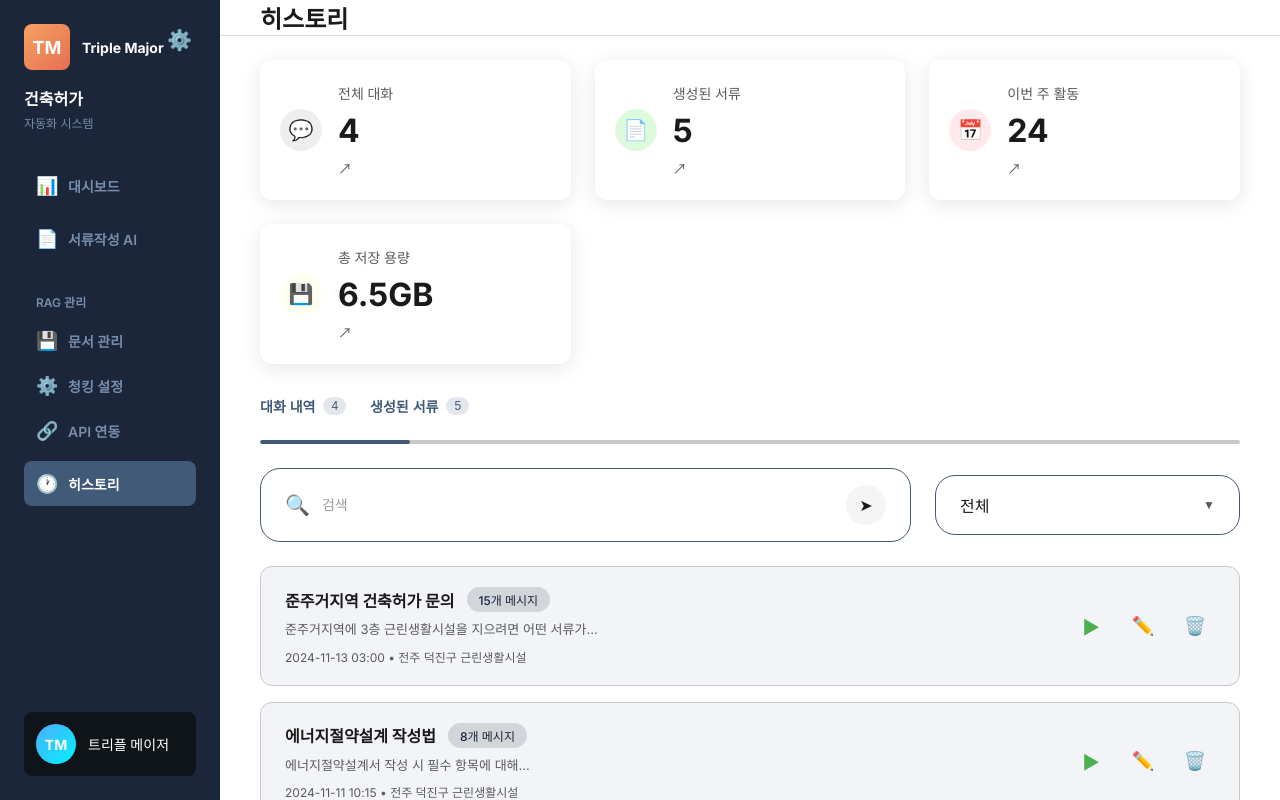
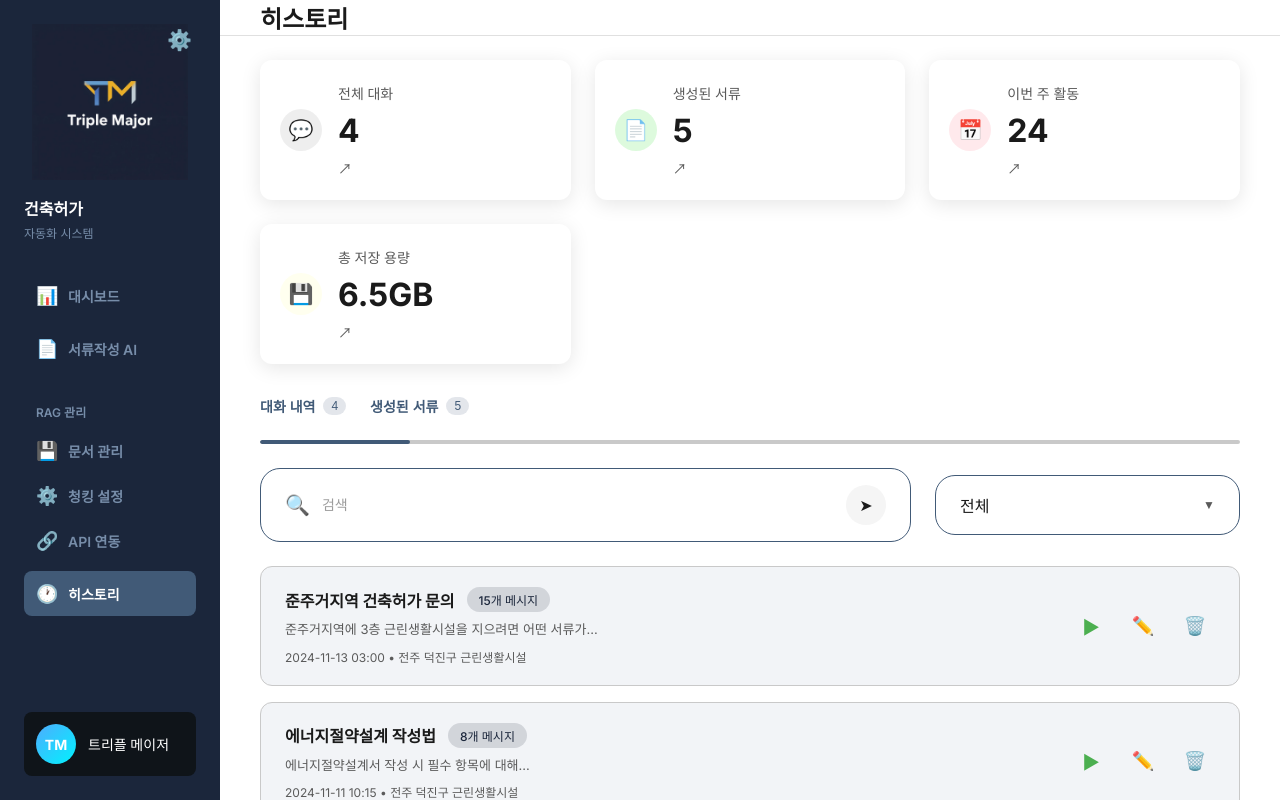
Before and after one commit to Yoo-SH/twinsolution_co, a React (Vite) app in the folder frontend/: page /history in a window 1280 px wide. Built offline with nearby package versions, Linux system fonts and the light colour scheme.

Commit message:
로고 수정

```diff
--- a/frontend/src/components/Sidebar.css
+++ b/frontend/src/components/Sidebar.css
@@ -18,28 +18,14 @@
 .logo {
   display: flex;
   align-items: center;
-  gap: 12px;
+  justify-content: center;
   margin-bottom: 16px;
 }
 
-.logo-icon {
-  width: 46px;
-  height: 46px;
-  background: linear-gradient(135deg, #f4a261, #e76f51);
-  border-radius: 8px;
-  display: flex;
-  align-items: center;
-  justify-content: center;
-  font-weight: bold;
-  font-size: 18px;
-  color: white;
-}
-
-.logo-text h1 {
-  font-size: 14px;
-  font-weight: 700;
-  color: white;
-  margin: 0;
+.logo-image {
+  width: 156px;
+  height: auto;
+  object-fit: contain;
 }
 
 .project-info {
--- a/frontend/src/components/Sidebar.tsx
+++ b/frontend/src/components/Sidebar.tsx
@@ -21,10 +21,7 @@ const Sidebar = () => {
     <aside className="sidebar">
       <div className="sidebar-header">
         <div className="logo">
-          <div className="logo-icon">TM</div>
-          <div className="logo-text">
-            <h1>Triple Major</h1>
-          </div>
+          <img src="/triplemahorlogo.png" alt="Triple Major Logo" className="logo-image" />
         </div>
         <div className="project-info">
           <h2>건축허가</h2>
```
Also changed, not shown: frontend/public/triplemahorlogo.png (added).
